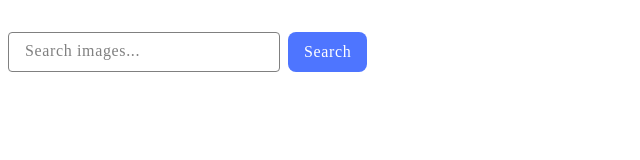
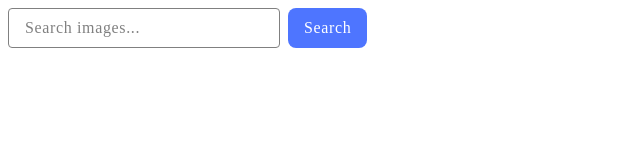
Before and after one commit to ellie-98-ua/goit-js-hw-11, a plain HTML site: page index.html in a window 1280 px wide. Shown: the whole page, without its empty margins (0-640 px from the left). Drawn offline with Linux system fonts and the light colour scheme.

Commit message:
Deploying to gh-pages from @ ellie-98-ua/goit-js-hw-11@81fb8f09b339c8dbcc5918cbc73f1ff74aa1f823 🚀

```diff
--- a/index.html
+++ b/index.html
@@ -8,7 +8,7 @@
     <script type="module" crossorigin src="/goit-js-hw-11/index.js"></script>
     <link rel="modulepreload" crossorigin href="/goit-js-hw-11/assets/vendor-Dy2ZTtfi.js">
     <link rel="stylesheet" crossorigin href="/goit-js-hw-11/assets/vendor-DumFYO8Z.css">
-    <link rel="stylesheet" crossorigin href="/goit-js-hw-11/assets/index-8U1DUbpS.css">
+    <link rel="stylesheet" crossorigin href="/goit-js-hw-11/assets/index-DHwZzosV.css">
   </head>
   <body>
 
```
Also changed, not shown: assets/index-8U1DUbpS.css (deleted, +0 -1 lines), assets/index-DHwZzosV.css (added, +1 -0 lines).
